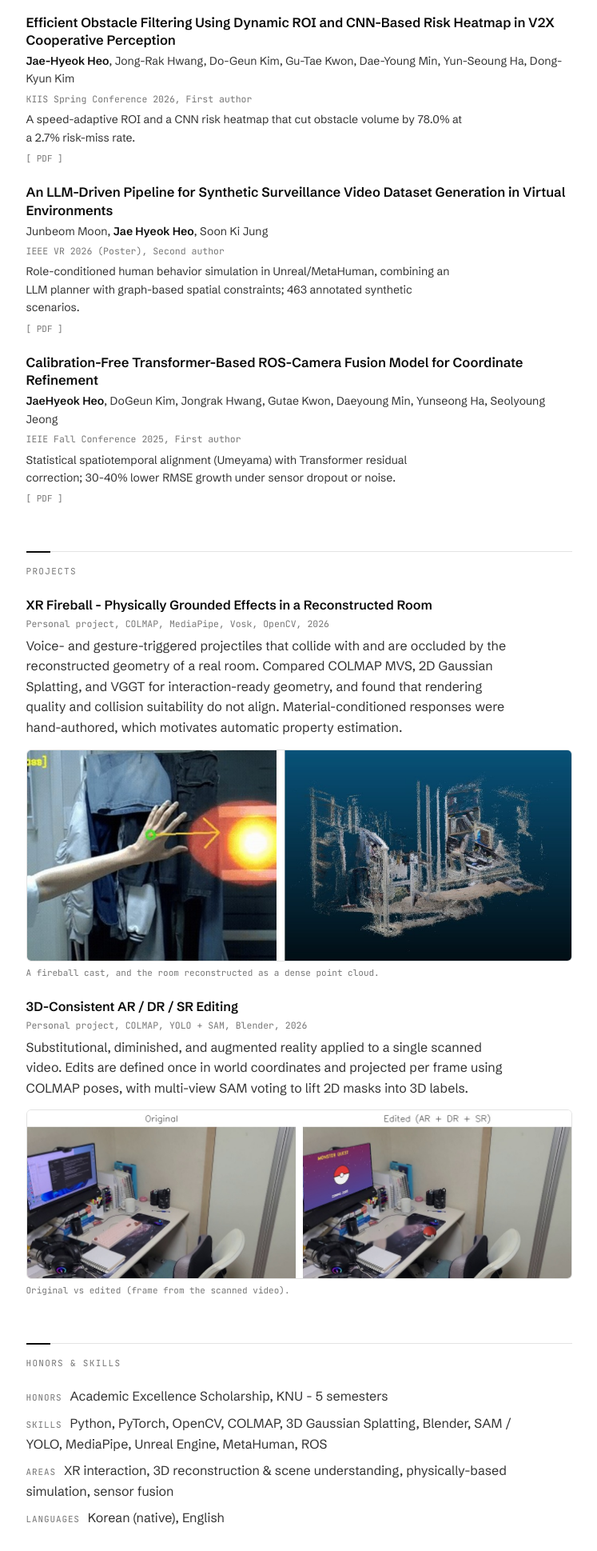
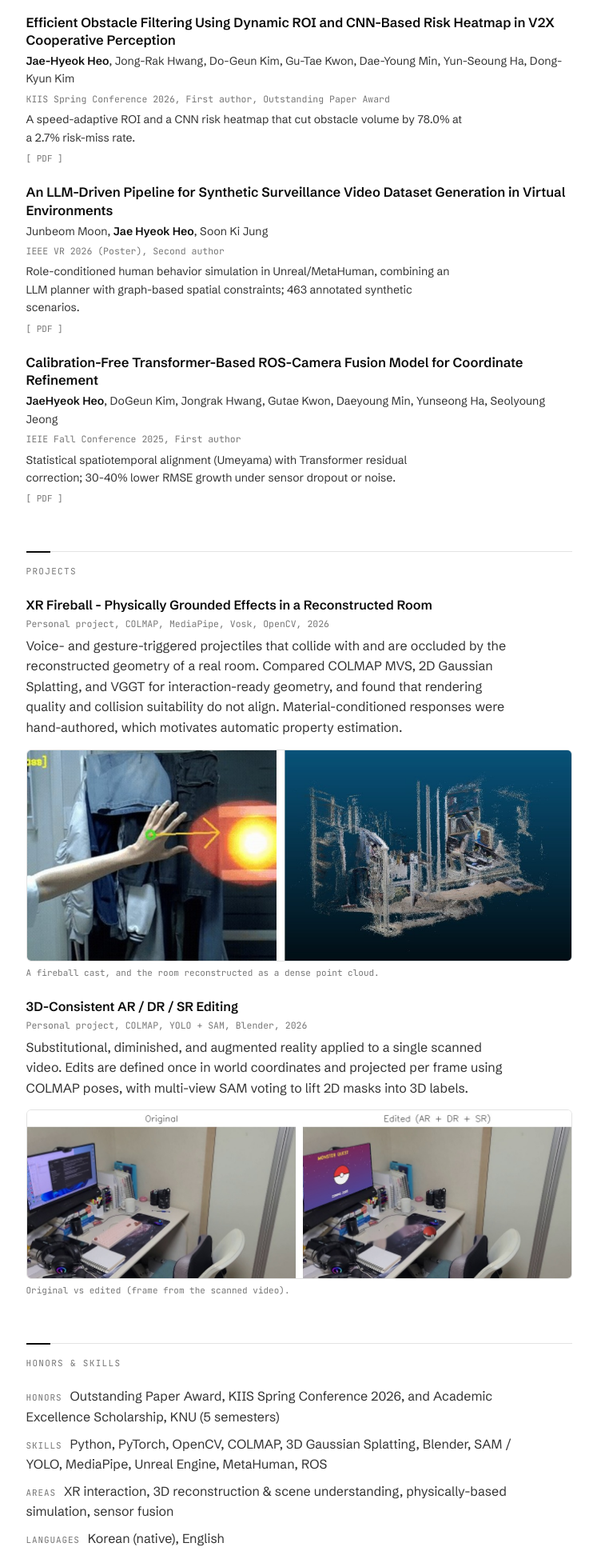
Before and after one commit to Hjaehyeok02/Hjaehyeok02.github.io, a plain HTML site: page index.html in a window 1280 px wide. Shown: the part 973-2912 px from the top of the page at 80% size, without its empty margins (467-1214 px from the left). Drawn offline with Linux system fonts and the light colour scheme.

Commit message:
Update index.html

```diff
--- a/index.html
+++ b/index.html
@@ -143,7 +143,7 @@
     <div class="pub">
       <div class="ptitle"><a href="heo_kiis2026_v2x_obstacle_filtering.pdf" target="_blank" rel="noopener">Efficient Obstacle Filtering Using Dynamic ROI and CNN-Based Risk Heatmap in V2X Cooperative Perception</a></div>
       <div class="authors"><b>Jae-Hyeok Heo</b>, Jong-Rak Hwang, Do-Geun Kim, Gu-Tae Kwon, Dae-Young Min, Yun-Seoung Ha, Dong-Kyun Kim</div>
-      <div class="venue">KIIS Spring Conference 2026, First author</div>
+      <div class="venue">KIIS Spring Conference 2026, First author, Outstanding Paper Award</div>
       <div class="result">A speed-adaptive ROI and a CNN risk heatmap that cut obstacle volume by 78.0% at a 2.7% risk-miss rate.</div>
       <div class="links"><a href="heo_kiis2026_v2x_obstacle_filtering.pdf" target="_blank" rel="noopener">[ PDF ]</a></div>
     </div>
@@ -185,7 +185,7 @@
 
   <section>
     <div class="label">Honors &amp; Skills</div>
-    <div class="kv"><span class="k">Honors</span>Academic Excellence Scholarship, KNU - 5 semesters</div>
+    <div class="kv"><span class="k">Honors</span>Outstanding Paper Award, KIIS Spring Conference 2026, and Academic Excellence Scholarship, KNU (5 semesters)</div>
     <div class="kv"><span class="k">Skills</span>Python, PyTorch, OpenCV, COLMAP, 3D Gaussian Splatting, Blender, SAM / YOLO, MediaPipe, Unreal Engine, MetaHuman, ROS</div>
     <div class="kv"><span class="k">Areas</span>XR interaction, 3D reconstruction &amp; scene understanding, physically-based simulation, sensor fusion</div>
     <div class="kv"><span class="k">Languages</span>Korean (native), English</div>
```
